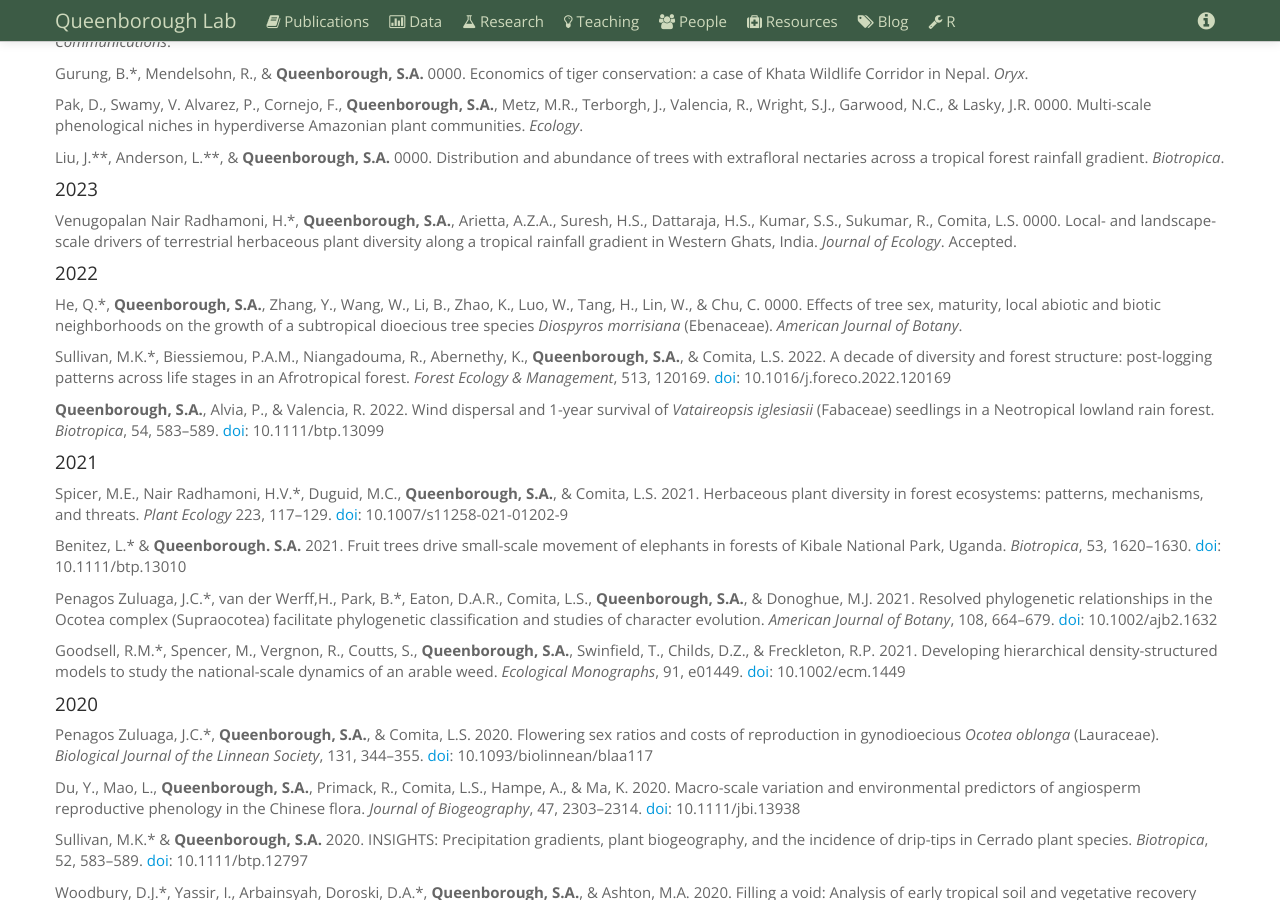
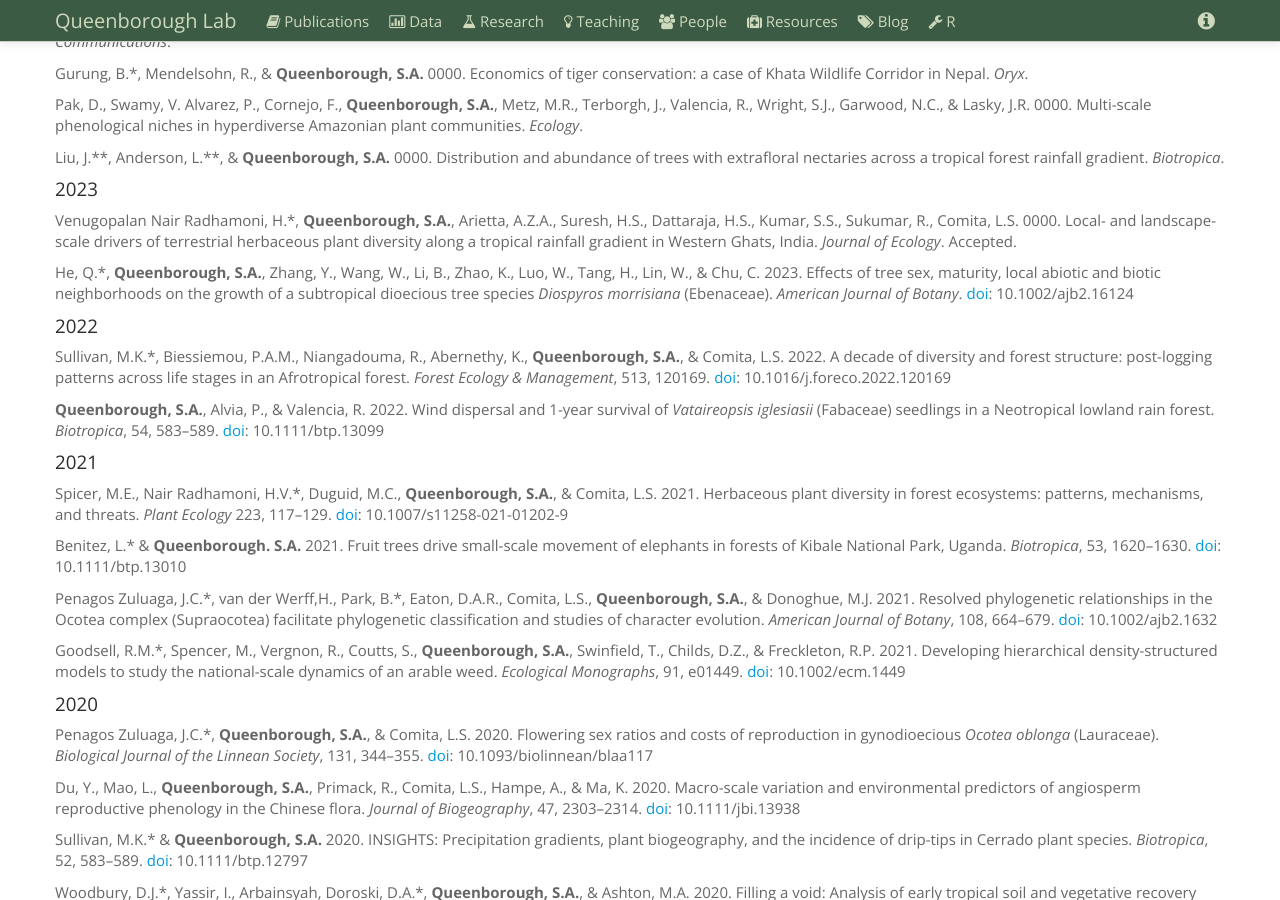
Before and after one commit to saq/saq.github.io, a Jekyll site: the page built from publications.md, in a window 1280 px wide and 900 px high, scrolled down 577 px. Built offline with Jekyll 4.4.1, drawn with Linux system fonts in a browser that asks for light colours.

Commit message:
Update publications.md

```diff
--- a/publications.md
+++ b/publications.md
@@ -62,10 +62,10 @@ Liu, J.\*\*, Anderson, L.\*\*, & **Queenborough, S.A.** 0000. Distribution and a
 
 Venugopalan Nair Radhamoni, H.\*, **Queenborough, S.A.**, Arietta, A.Z.A., Suresh, H.S., Dattaraja, H.S., Kumar, S.S., Sukumar, R., Comita, L.S. 0000. Local- and landscape-scale drivers of terrestrial herbaceous plant diversity along a tropical rainfall gradient in Western Ghats, India. *Journal of Ecology*. Accepted.
 
+He, Q.\*, **Queenborough, S.A.**, Zhang, Y., Wang, W., Li, B., Zhao, K., Luo, W., Tang, H., Lin, W., & Chu, C. 2023. Effects of tree sex, maturity, local abiotic and biotic neighborhoods on the growth of a subtropical dioecious tree species *Diospyros morrisiana* (Ebenaceae). *American Journal of Botany*.  [doi](http://doi.org/10.1002/ajb2.16124): 10.1002/ajb2.16124
+
 
 #### 2022
-
-He, Q.\*, **Queenborough, S.A.**, Zhang, Y., Wang, W., Li, B., Zhao, K., Luo, W., Tang, H., Lin, W., & Chu, C. 0000. Effects of tree sex, maturity, local abiotic and biotic neighborhoods on the growth of a subtropical dioecious tree species *Diospyros morrisiana* (Ebenaceae). *American Journal of Botany*.
 
 Sullivan, M.K.\*, Biessiemou, P.A.M., Niangadouma, R., Abernethy, K., **Queenborough, S.A.**, & Comita, L.S. 2022. A decade of diversity and forest structure: post-logging patterns across life stages in an Afrotropical forest. *Forest Ecology & Management*, 513, 120169. [doi](https://doi.org/10.1016/j.foreco.2022.120169): 10.1016/j.foreco.2022.120169
 
```
